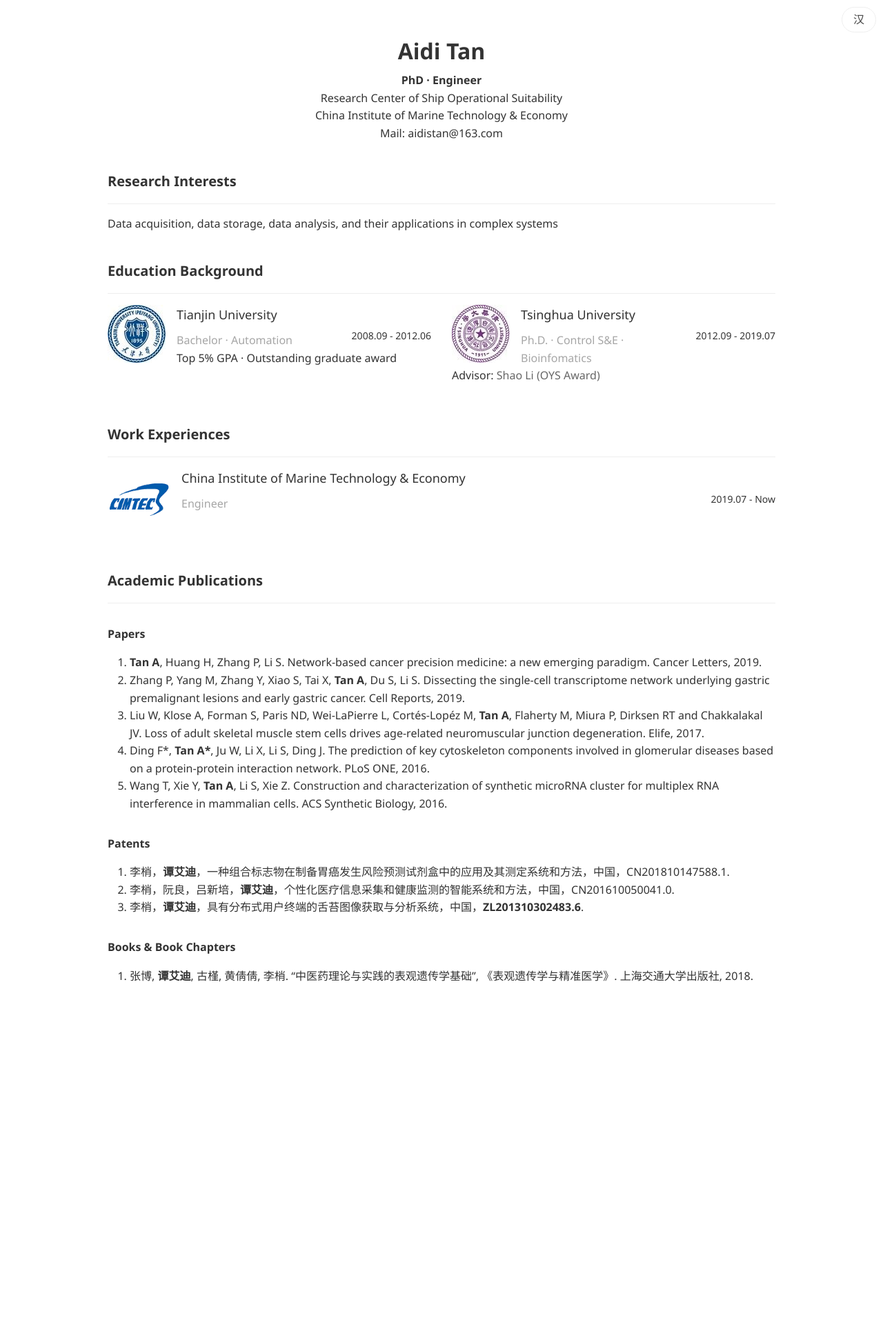
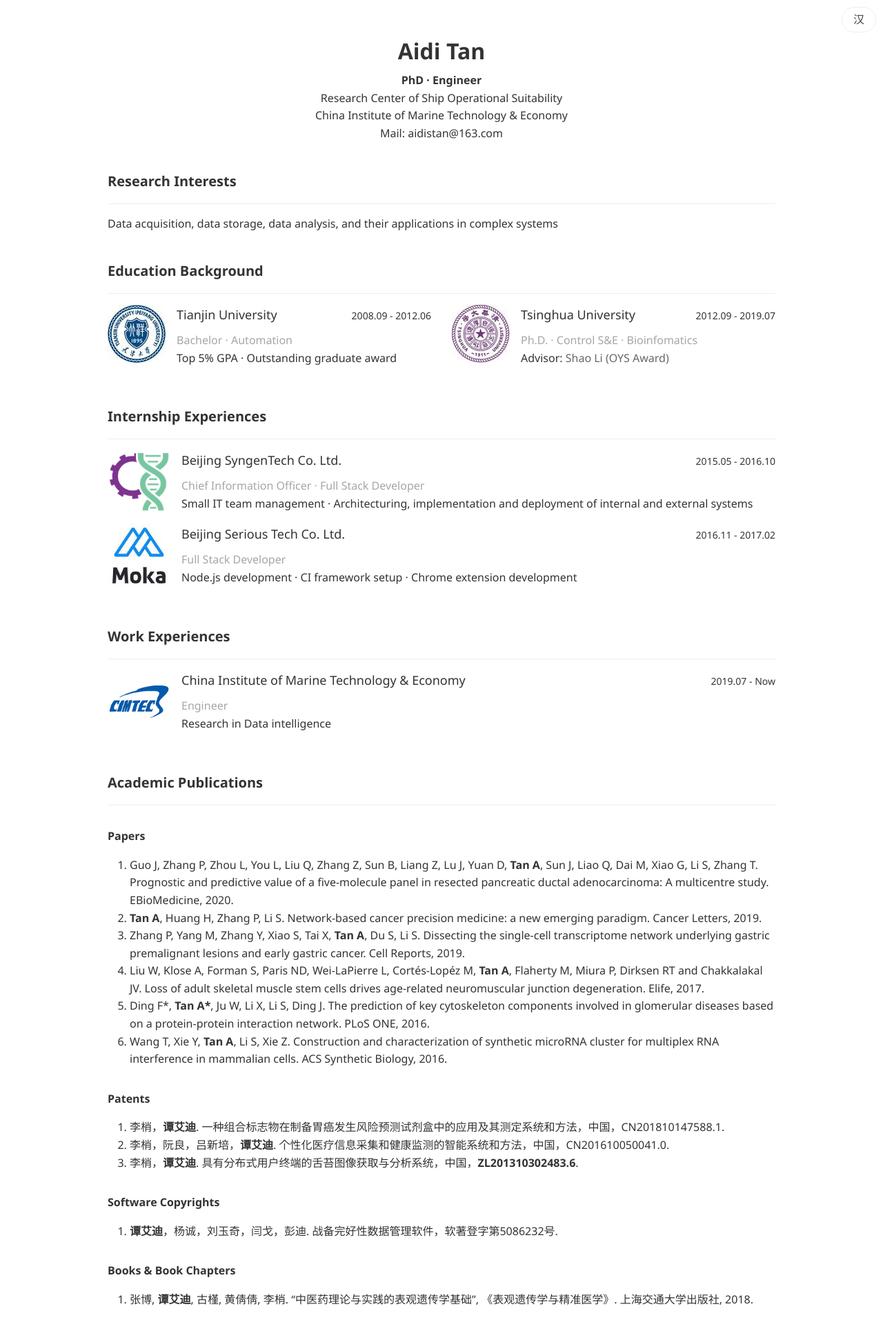
Before and after one commit to aidistan/site-aidistan.site, a Jekyll site: the page built from resume.html, in a window 1280 px wide. Shown: the whole page at 69% size. Built offline with Jekyll 4.4.1, drawn with Linux system fonts in a browser that asks for light colours; comment, search, counter and statistics services are not loaded; before the commit the page ends 1460 px from its top, so only the background shows below that.

Commit message:
Update resume.html

```diff
--- a/assets/main.scss
+++ b/assets/main.scss
@@ -21,7 +21,7 @@ body {
   .zh { display: none; }
 
   &.en .en,
-  &.zh .zh { display: inherit; }
+  &.zh .zh { display: initial; }
 
   #lang {
     position: fixed;
--- a/resume.html
+++ b/resume.html
@@ -73,6 +73,53 @@ layout: default
     </div>
   </div>
 
+  <!-- Internship Experiences -->
+  <h2>
+    <span class="zh">实习经历</span>
+    <span class="en">Internship Experiences</span>
+  </h2>
+  <hr>
+  <div class="am-g">
+    <div class="am-u-sm-12 am-margin-bottom">
+      <img class="am-fl am-margin-right" src="assets/SyngenTech.png">
+      <div class="am-text-lg am-margin-bottom-sm">
+        <span class="zh">北京合生基因科技有限公司</span>
+        <span class="en">Beijing SyngenTech Co. Ltd.</span>
+        <span class="am-fr am-text-sm am-padding-top-xs">
+          <span class="zh">2015.05 - 2016.10</span>
+          <span class="en">2015.05 - 2016.10</span>
+        </span>
+      </div>
+      <div class ="am-text-grey">
+        <span class="zh">信息团队 · 全栈工程师</span>
+        <span class="en">Chief Information Officer · Full Stack Developer</span>
+      </div>
+      <div>
+        <span class="zh">小型技术团队管理 · 内外系统设计实现 · 服务集群日常运维</span>
+        <span class="en">Small IT team management · Architecturing, implementation and deployment of internal and external systems</span>
+      </div>
+    </div>
+    <div class="am-u-sm-12 am-margin-bottom">
+      <img class="am-fl am-margin-right" src="assets/Moka.jpg">
+      <div class="am-text-lg am-margin-bottom-sm">
+        <span class="zh">北京希瑞亚斯科技有限公司</span>
+        <span class="en">Beijing Serious Tech Co. Ltd.</span>
+        <span class="am-fr am-text-sm am-padding-top-xs">
+          <span class="zh">2016.11 - 2017.02</span>
+          <span class="en">2016.11 - 2017.02</span>
+        </span>
+      </div>
+      <div class ="am-text-grey">
+        <span class="zh">研发团队 · 全栈工程师</span>
+        <span class="en">Full Stack Developer</span>
+      </div>
+      <div>
+        <span class="zh">Node.js 全栈开发 · 持续集成框架搭建 · Chrome 插件开发</span>
+        <span class="en">Node.js development · CI framework setup · Chrome extension development</span>
+      </div>
+    </div>
+  </div>
+
   <!-- Work Experiences -->
   <h2>
     <span class="zh">工作经历</span>
@@ -95,8 +142,8 @@ layout: default
         <span class="en">Engineer</span>
       </div>
       <div>
-        <span class="zh"></span>
-        <span class="en"></span>
+        <span class="zh">数据智能方向</span>
+        <span class="en">Research in Data intelligence</span>
       </div>
     </div>
   </div>
@@ -112,6 +159,7 @@ layout: default
     <span class="en">Papers</span>
   </h3>
   <ol>
+    <li>Guo J, Zhang P, Zhou L, You L, Liu Q, Zhang Z, Sun B, Liang Z, Lu J, Yuan D, <b>Tan A</b>, Sun J, Liao Q, Dai M, Xiao G, Li S, Zhang T. Prognostic and predictive value of a five-molecule panel in resected pancreatic ductal adenocarcinoma: A multicentre study. EBioMedicine, 2020.</li>
     <li><b>Tan A</b>, Huang H, Zhang P, Li S. Network-based cancer precision medicine: a new emerging paradigm. Cancer Letters, 2019.</li>
     <li>Zhang P, Yang M, Zhang Y, Xiao S, Tai X, <b>Tan A</b>, Du S, Li S. Dissecting the single-cell transcriptome network underlying gastric premalignant lesions and early gastric cancer. Cell Reports, 2019.</li>
     <li>Liu W, Klose A, Forman S, Paris ND, Wei-LaPierre L, Cortés-Lopéz M, <b>Tan A</b>, Flaherty M, Miura P, Dirksen RT and Chakkalakal JV. Loss of adult skeletal muscle stem cells drives age-related neuromuscular junction degeneration. Elife, 2017.</li>
@@ -123,9 +171,16 @@ layout: default
     <span class="en">Patents</span>
   </h3>
   <ol>
-    <li>李梢，<b>谭艾迪</b>，一种组合标志物在制备胃癌发生风险预测试剂盒中的应用及其测定系统和方法，中国，CN201810147588.1.</li>
-    <li>李梢，阮良，吕新培，<b>谭艾迪</b>，个性化医疗信息采集和健康监测的智能系统和方法，中国，CN201610050041.0.</li>
-    <li>李梢，<b>谭艾迪</b>，具有分布式用户终端的舌苔图像获取与分析系统，中国，<b>ZL201310302483.6</b>.</li>
+    <li>李梢，<b>谭艾迪</b>. 一种组合标志物在制备胃癌发生风险预测试剂盒中的应用及其测定系统和方法，中国，CN201810147588.1.</li>
+    <li>李梢，阮良，吕新培，<b>谭艾迪</b>. 个性化医疗信息采集和健康监测的智能系统和方法，中国，CN201610050041.0.</li>
+    <li>李梢，<b>谭艾迪</b>. 具有分布式用户终端的舌苔图像获取与分析系统，中国，<b>ZL201310302483.6</b>.</li>
+  </ol>
+  <h3>
+    <span class="zh">软件著作</span>
+    <span class="en">Software Copyrights</span>
+  </h3>
+  <ol>
+    <li><b>谭艾迪</b>，杨诚，刘玉奇，闫戈，彭迪. 战备完好性数据管理软件，软著登字第5086232号.</li>
   </ol>
   <h3>
     <span class="zh">书籍章节</span>
```
Also changed, not shown: assets/Moka.jpg (added), assets/SyngenTech.png (added).
